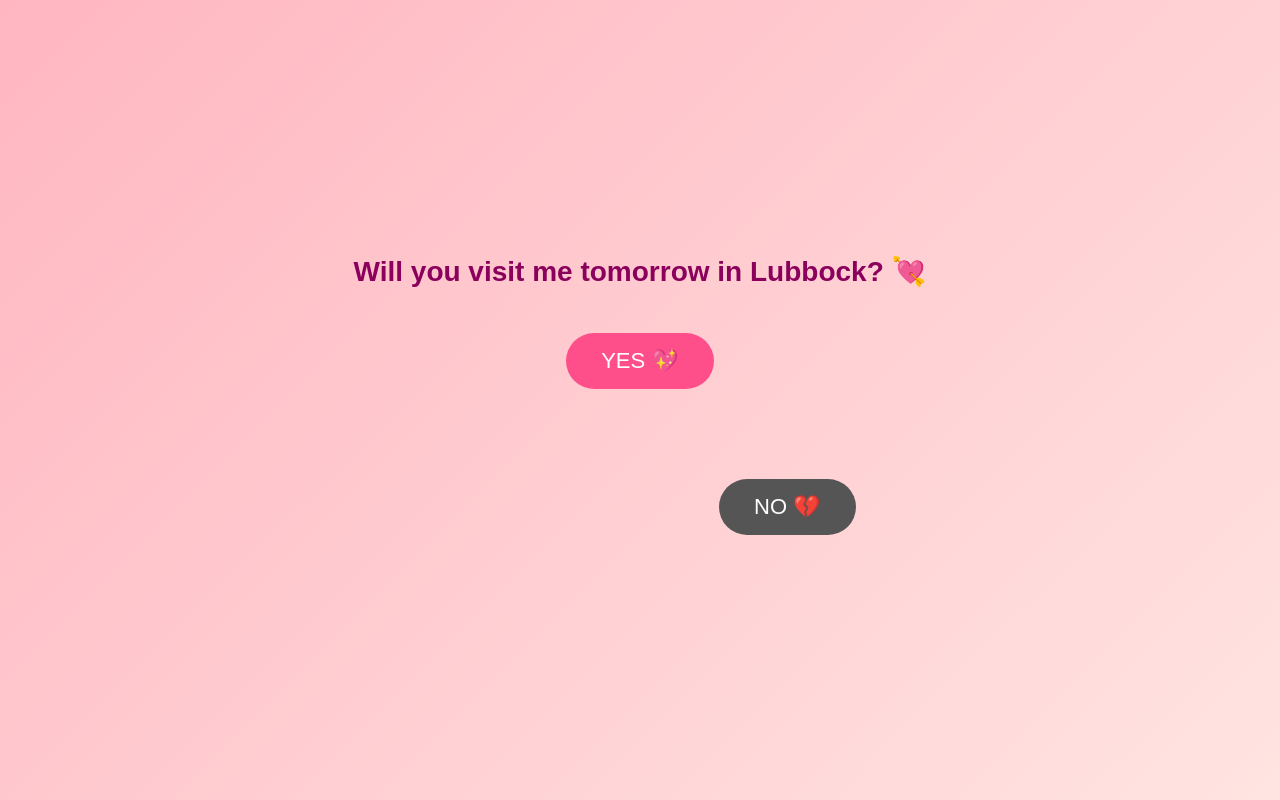
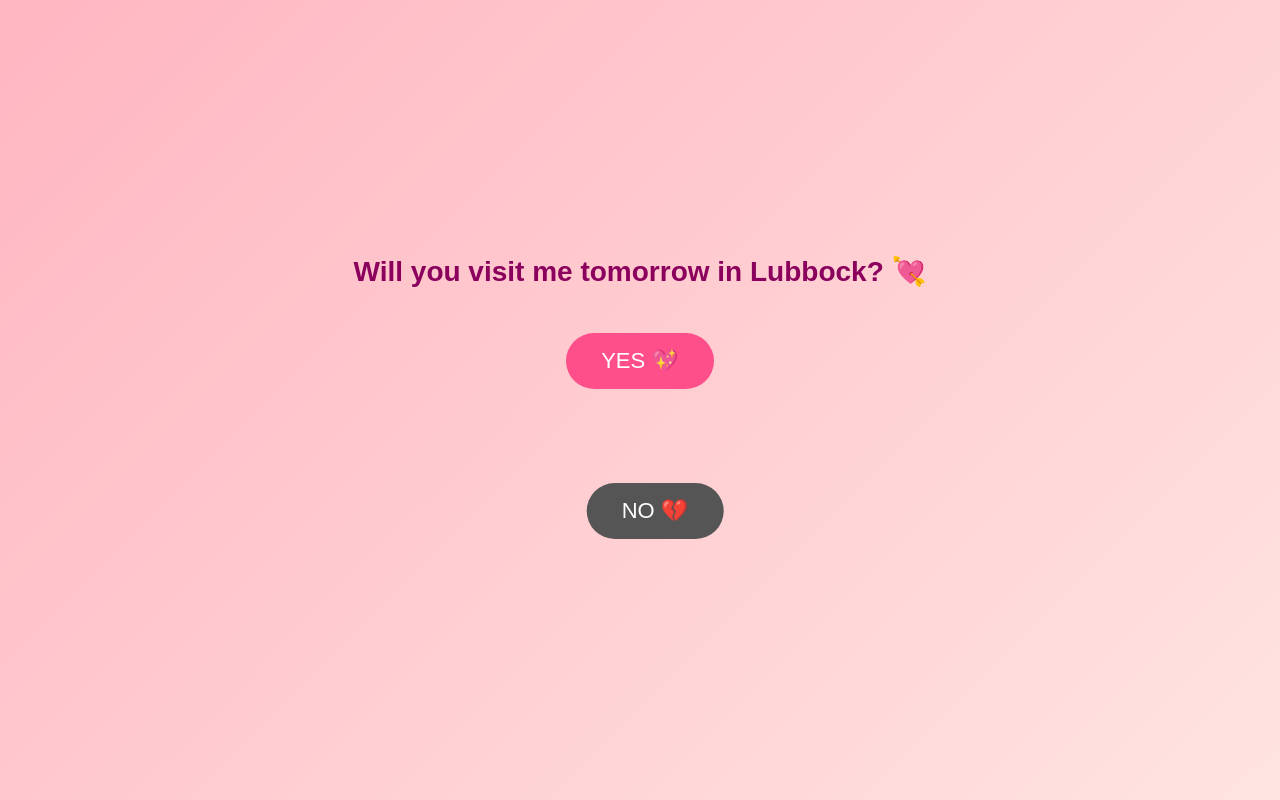
Before and after one commit to karamnd96/LBK-question, a plain HTML site: page index.html in a window 1280 px wide. Drawn offline with Linux system fonts and the light colour scheme.

Commit message:
Update style.css

```diff
--- a/style.css
+++ b/style.css
@@ -50,9 +50,9 @@ button {
   background-color: #555;
   color: white;
   position: fixed;
-  left: 55%;
-  top: 58%;
-  transform: scale(1);
+  left: 50%;
+  top: 62%;
+  transform: translate(-50%, -50%) scale(1);
 }
 
 #message {
```
